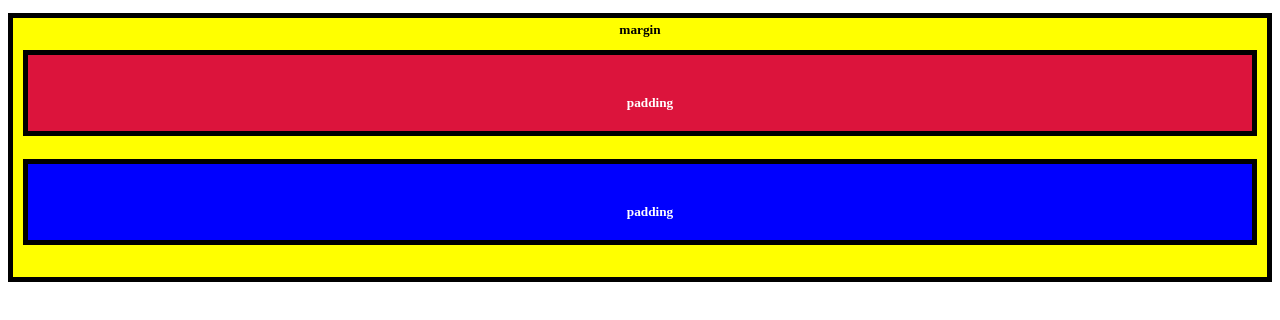
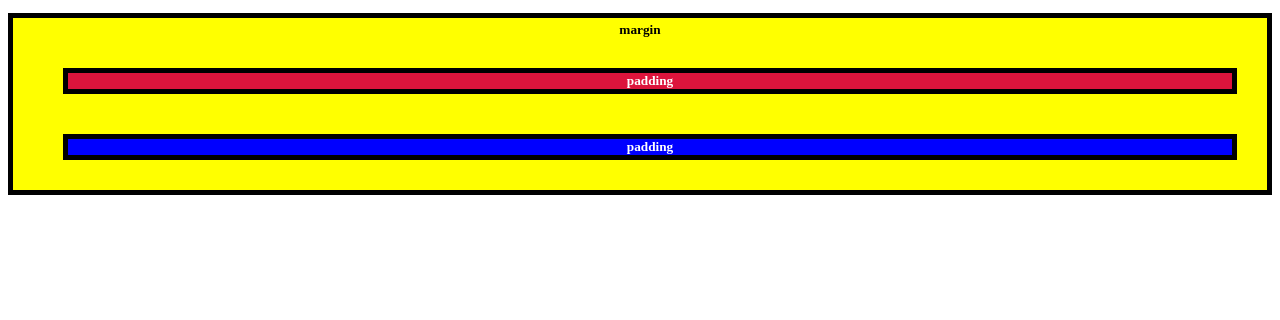
Before and after one commit to bitaKitsui/free-code-camp-css-courses, a plain HTML site: page basic-css/index.html in a window 1280 px wide. Drawn offline with Linux system fonts and the light colour scheme.

Commit message:
20: Add Different Margins to Each Side of an Element

```diff
--- a/basic-css/index.html
+++ b/basic-css/index.html
@@ -27,19 +27,19 @@
         .red-box {
             background-color: crimson;
             color: #fff;
-            padding-top: 40px;
-            padding-right: 20px;
-            padding-bottom: 20px;
-            padding-left: 40px;
+            margin-top: 40px;
+            margin-right: 20px;
+            margin-bottom: 20px;
+            margin-left: 40px;
         }
 
         .blue-box {
             background-color: blue;
             color: #fff;
-            padding-top: 40px;
-            padding-right: 20px;
-            padding-bottom: 20px;
-            padding-left: 40px;
+            margin-top: 40px;
+            margin-right: 20px;
+            margin-bottom: 20px;
+            margin-left: 40px;
         }
     </style>
 </head>
```
